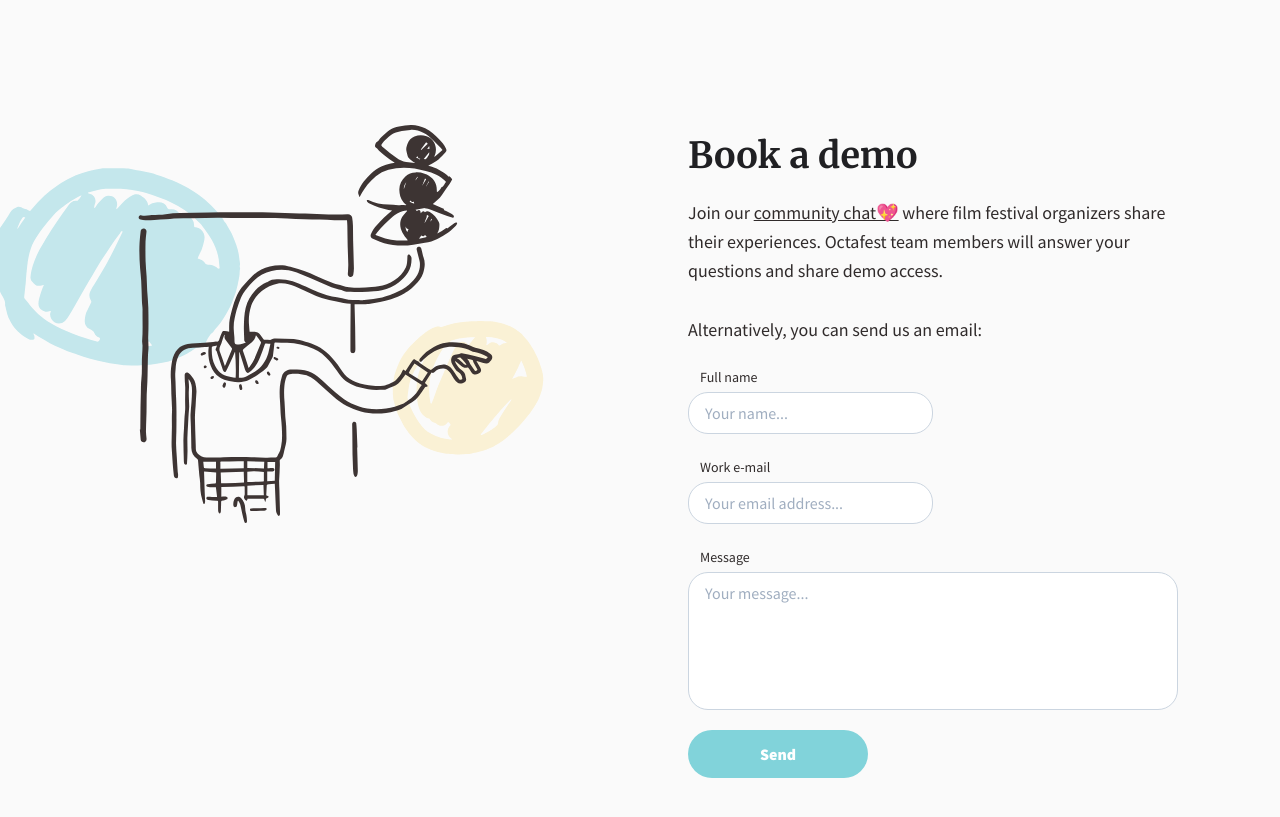
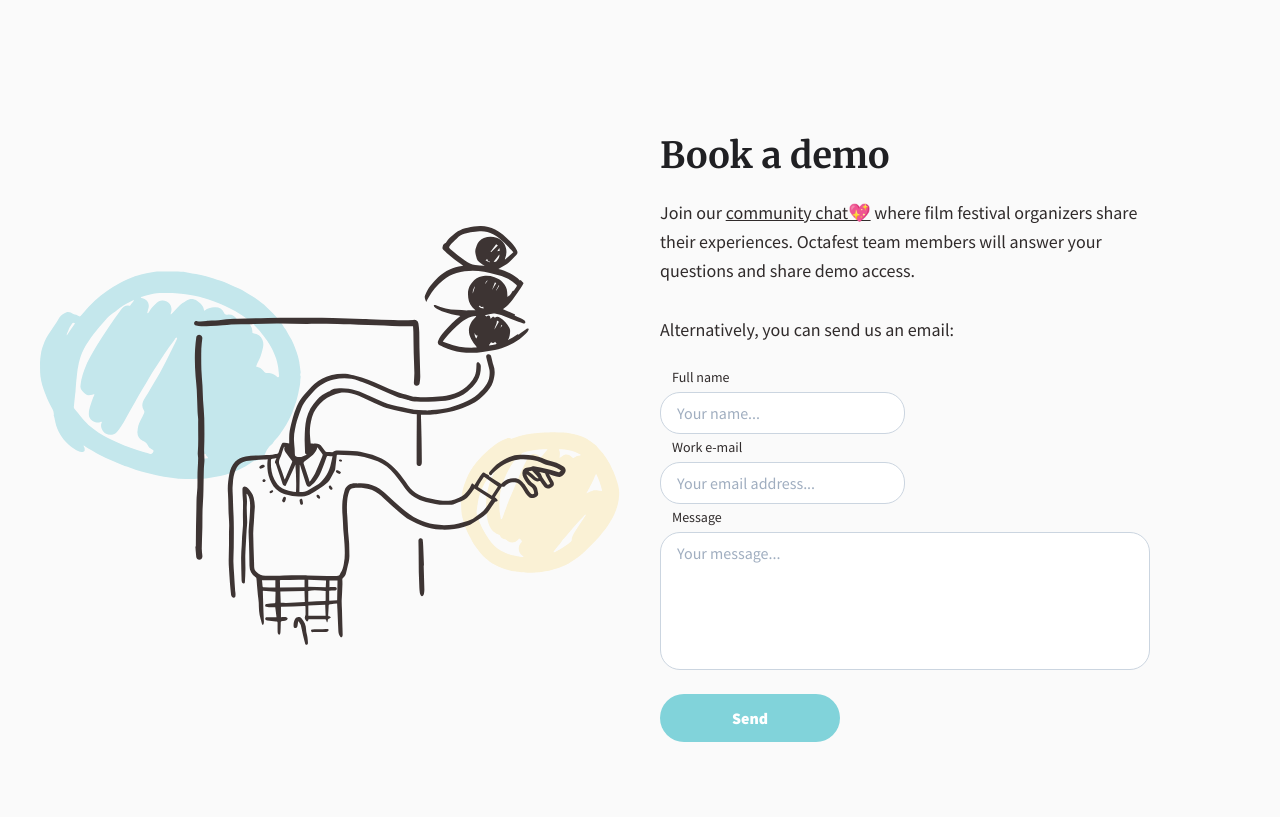
Before and after one commit to Neophen/octa-landing, a Vue app: page /tools in a window 1280 px wide. Shown: the part 6440-7257 px from the top of the page. Built offline with nearby package versions, Linux system fonts and the light colour scheme; what @tailwindcss/custom-forms, tailwindcss-fluid, vue-scrollactive would draw is missing.

Commit message:
more contact form updates

```diff
--- a/src/components/blocks/ContactUs/ContactUs.vue
+++ b/src/components/blocks/ContactUs/ContactUs.vue
@@ -1,27 +1,28 @@
 <template>
   <div id="book-a-demo">
-    <div class="grid grid-cols-1 gap-24 mx-auto md:grid-cols-2">
+    <div class="grid grid-cols-1 gap-10 mx-auto md:grid-cols-2">
       <img
         src="/central/contact-us.svg"
-        class="w-full h-auto md:-mx-12 md:-mt-2"
+        class="md:my-auto"
+        style="width: 672px; max-height: 490px"
       />
-      <div style="width: 490px">
+      <div class="space-y-5" style="max-width: 490px">
         <h2
           class="text-4xl font-bold leading-tight text-gray-600 font-heading"
           style="text-size-adjust: none"
         >
           {{ title }}
         </h2>
-        <op class="mt-5"
+        <op
           >Join our
-          <a href="https://discord.gg/ne6rT6J" class="underline"
+          <a href="https://discord.gg/ne6rT6J" target="blank_" class="underline"
             >community chat💖</a
           >
           where film festival organizers share their experiences. Octafest team
           members will answer your questions and share demo access.<br /><br />Alternatively,
           you can send us an email:</op
         >
-        <form class="mt-5 space-y-5" @submit.prevent="onSubmit">
+        <form @submit.prevent="onSubmit">
           <label class="block">
             <span class="mb-2 ml-3 text-sm text-gray-500 font-text"
               >Full name</span
@@ -32,7 +33,7 @@
               type="text"
               placeholder="Your name..."
               required
-              class="block w-1/2 px-4 py-2 mt-1 border border-gray-400 shadow-none rounded-large form-input"
+              class="block w-full px-4 py-2 mt-1 border border-gray-400 shadow-none md:w-1/2 rounded-large form-input"
             />
           </label>
           <label class="block">
@@ -43,7 +44,7 @@
               type="email"
               name="email"
               v-model="email"
-              class="block w-1/2 px-4 py-2 mt-1 border border-gray-400 shadow-none rounded-large form-input"
+              class="block w-full px-4 py-2 mt-1 border border-gray-400 shadow-none md:w-1/2 rounded-large form-input"
               placeholder="Your email address..."
               required
             />
```
